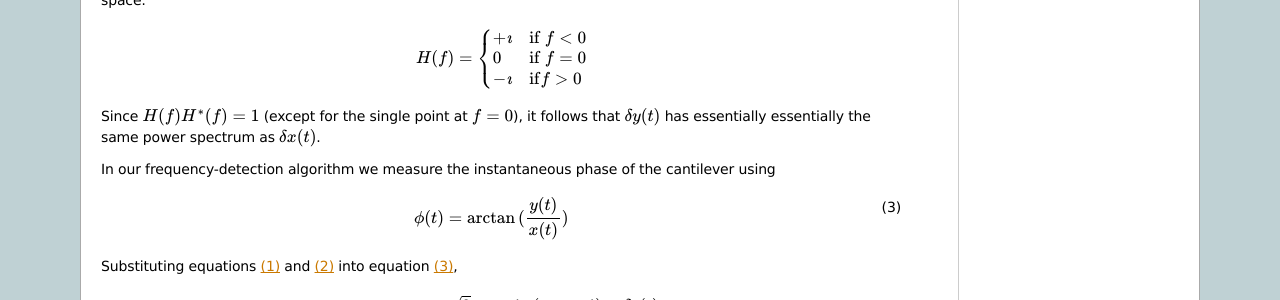
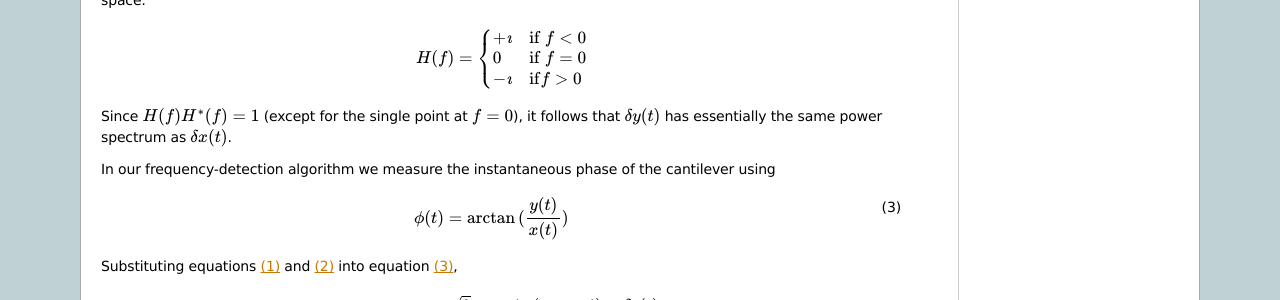
Before and after one commit to JohnMarohn/FreqDemod, a Sphinx documentation site: the page built from docs/background2.rst, in a window 1280 px wide and 900 px high, scrolled down 326 px. Shown: the part 152-452 px from the top of the window. Built offline with Sphinx 7.4.7, drawn with Linux system fonts in a browser that asks for light colours.

Commit message:
Fixed a typo in background2

```diff
--- a/docs/background2.rst
+++ b/docs/background2.rst
@@ -37,7 +37,7 @@ where :math:`\widehat{\delta x}(f)` indicates the Fourier transform of :math:`\d
    -\imath & \text{if} f > 0
    \end{cases}
 
-Since :math:`H(f) H^{*}(f) = 1` (except for the single point at :math:`f=0`), it follows that :math:`\delta y(t)` has essentially essentially the same power spectrum as :math:`\delta x(t)`.
+Since :math:`H(f) H^{*}(f) = 1` (except for the single point at :math:`f=0`), it follows that :math:`\delta y(t)` has essentially the same power spectrum as :math:`\delta x(t)`.
 
 In our frequency-detection algorithm we measure the instantaneous phase of the cantilever using
 
```
